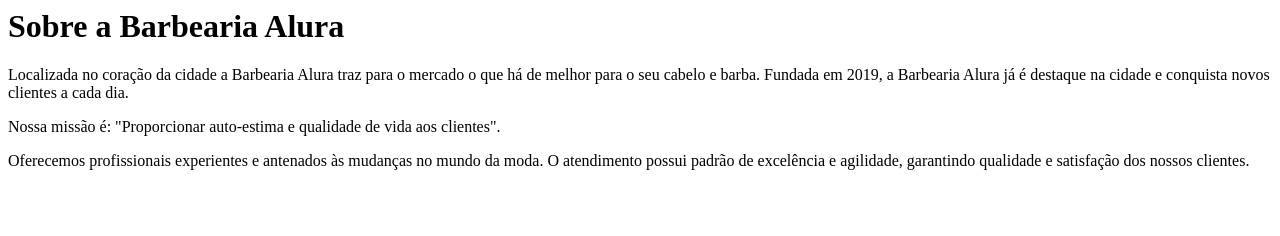
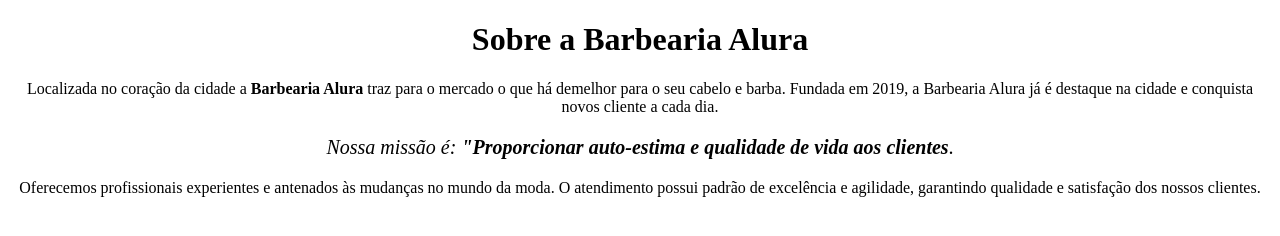
Before and after one commit to zaraki27/Alura, a plain HTML site: page index.html in a window 1280 px wide. Drawn offline with Linux system fonts and the light colour scheme.

Commit message:
Add files via upload

```diff
--- a/index.html
+++ b/index.html
@@ -1,9 +1,16 @@
-<h1>Sobre a Barbearia Alura</h1>
-
-<p>Localizada no coração da cidade a Barbearia Alura traz para o mercado o que há de melhor para o seu cabelo e barba.
-  Fundada em 2019, a Barbearia Alura já é destaque na cidade e conquista novos clientes a cada dia.</p>
-
-<p>Nossa missão é: "Proporcionar auto-estima e qualidade de vida aos clientes".</p>
-
-<p>Oferecemos profissionais experientes e antenados às mudanças no mundo da moda. O atendimento possui padrão de excelência e
-  agilidade, garantindo qualidade e satisfação dos nossos clientes.</p>
+<!DOCTYPE html>
+<html lang="pt-br">
+    <head>
+      <meta charset="utf-8">
+      <title>Barbearia Alura</title>
+    </head>
+    <body>
+      <h1 style="text-align: center">Sobre a Barbearia Alura</h1>
+      <p style="text-align: center">Localizada no coração da cidade a <strong>Barbearia Alura</strong> traz para o mercado o que há demelhor para o seu cabelo e barba.
+        Fundada em 2019, a Barbearia Alura já é destaque na cidade e conquista novos
+        cliente a cada dia.</p>
+        <p style="font-size: 20px; text-align: center""><em>Nossa missão é: <strong>"Proporcionar auto-estima e qualidade de vida aos clientes</strong></em>.</p>
+        <p style="text-align: center">Oferecemos profissionais experientes e antenados às mudanças no mundo da moda.
+        O atendimento possui padrão de excelência e agilidade, garantindo qualidade e satisfação dos nossos clientes.</p>
+    </body>
+</html>
```
Also changed, not shown: style.css (added).
